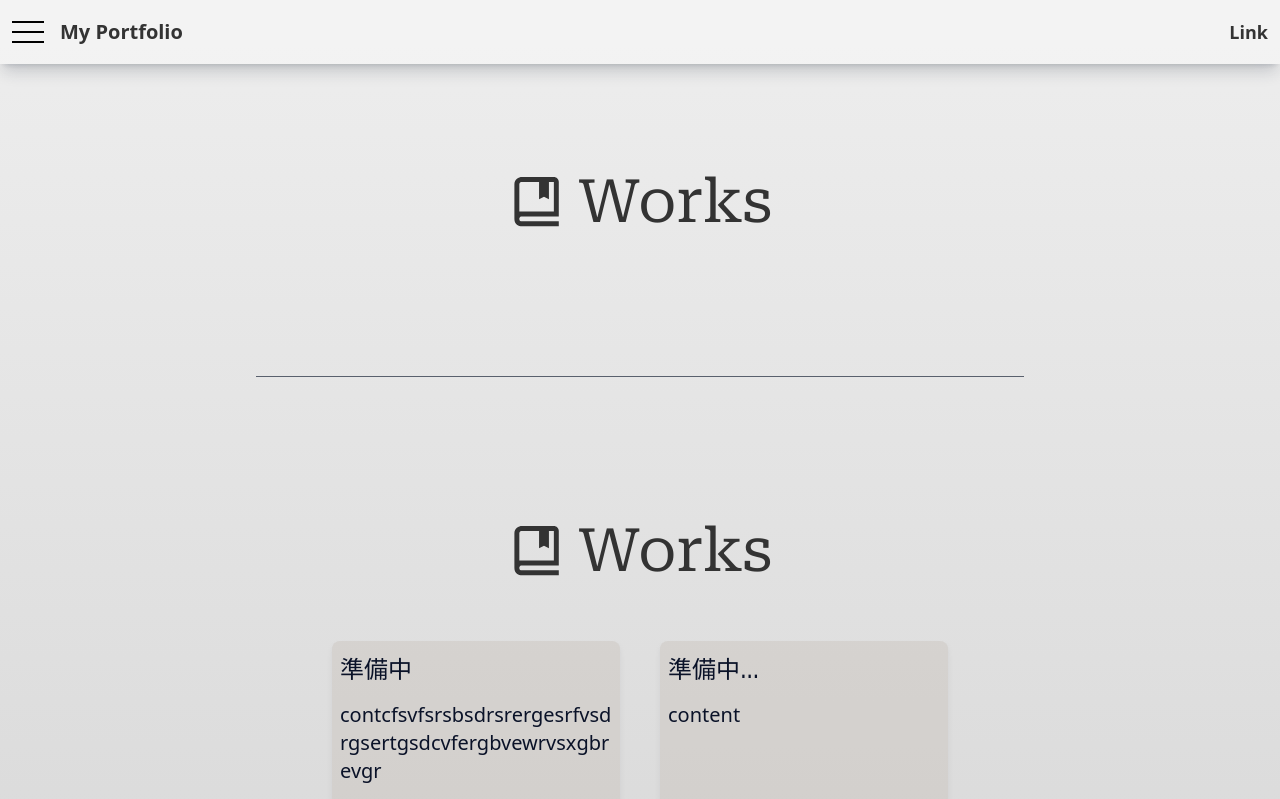
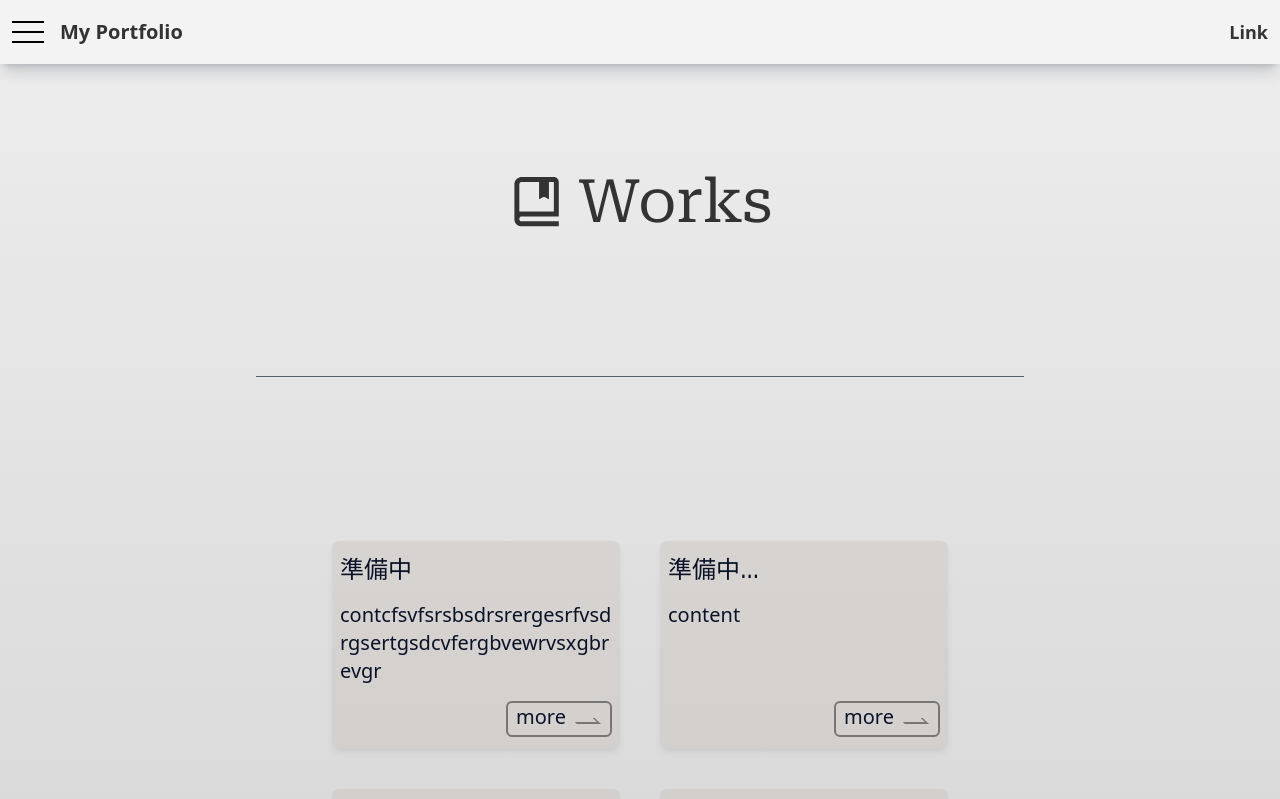
Before and after one commit to haruki26/react-next-portfolio, a Next.js app: page /works in a window 1280 px wide. Shown: the top 799 px of the page. Built offline with nearby package versions, Linux system fonts and the light colour scheme.

Commit message:
ページトップをレイアウトに一任

```diff
--- a/src/app/works/page.tsx
+++ b/src/app/works/page.tsx
@@ -35,10 +35,6 @@ const dummy = [
 const Page: React.FC = () => {
     return (
         <div className="flex flex-col items-center gap-10 my-4">
-            <IconAndStr className="gap-3">
-                <BiBookBookmark size={"3.7rem"} />
-                <span className="font-roboto text-6xl">Works</span>
-            </IconAndStr>
             <CardStack cardContents={dummy} />
         </div>
     );
```
